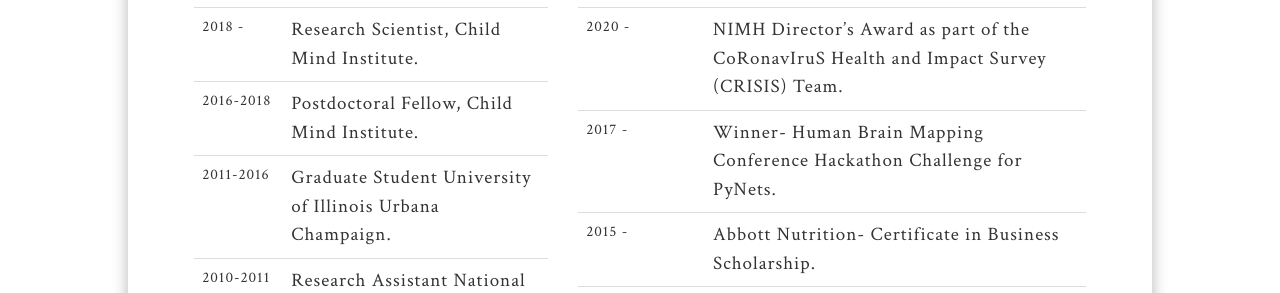
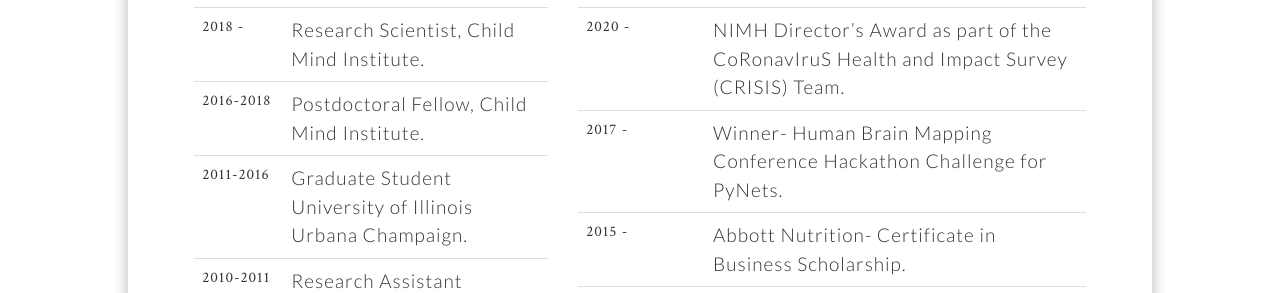
Before and after one commit to mahmud-sajib/project_one, a plain HTML site: page index.html in a window 1280 px wide. Shown: the part 469-762 px from the top of the page. Drawn offline with nearby package versions, Linux system fonts and the light colour scheme.

Commit message:
updated styles

```diff
--- a/css/style.css
+++ b/css/style.css
@@ -1,6 +1,6 @@
 /********************************Global Styles******************************/
 
-body {
+body, span {
     font-family: 'Lato', sans-serif;
     font-weight: 300;
     width: 100%;
@@ -29,7 +29,6 @@ h1 {
 
 h2,
 h3,
-h4,
 h5,
 h6 {
     font-family: 'Raleway', sans-serif;
```
